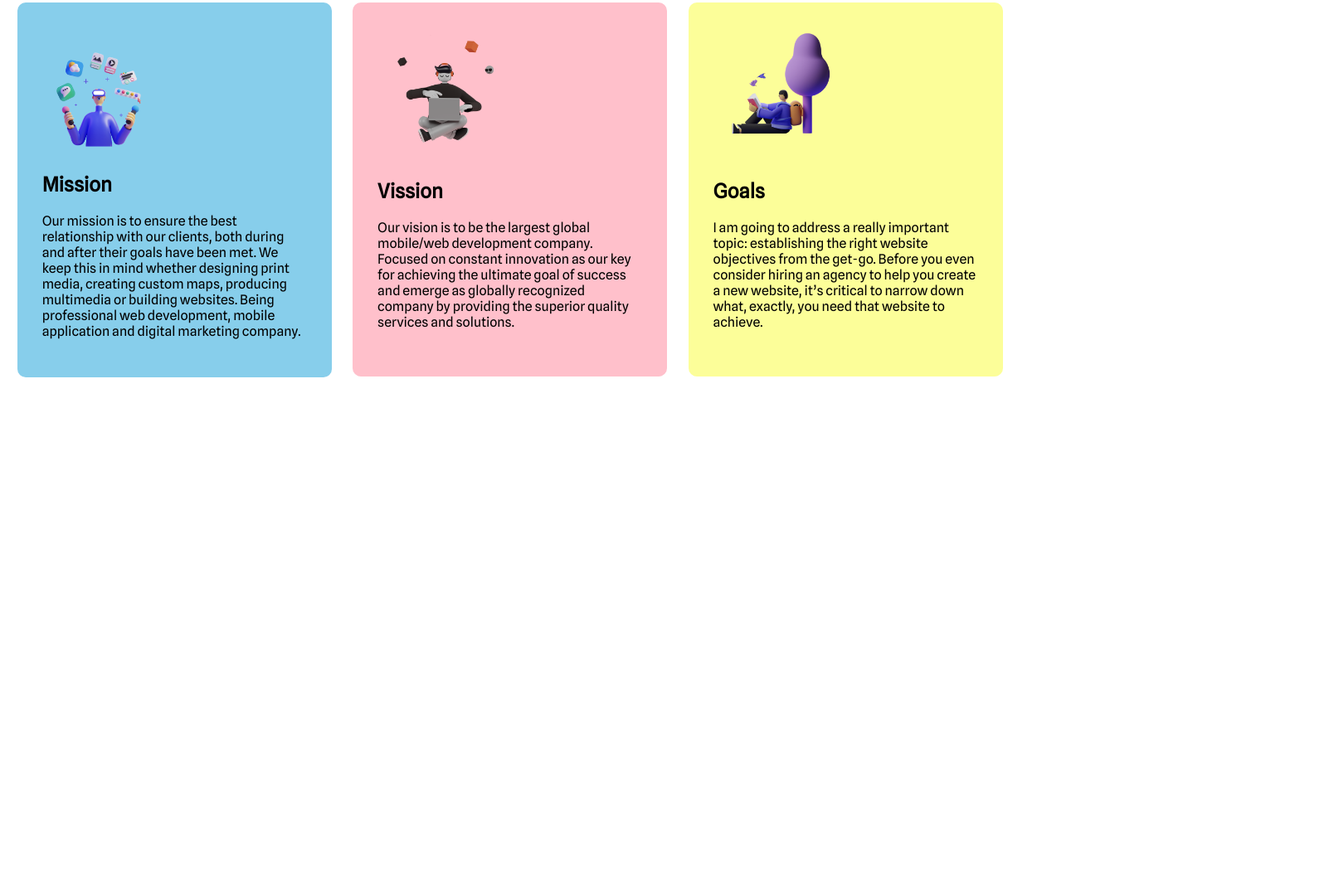
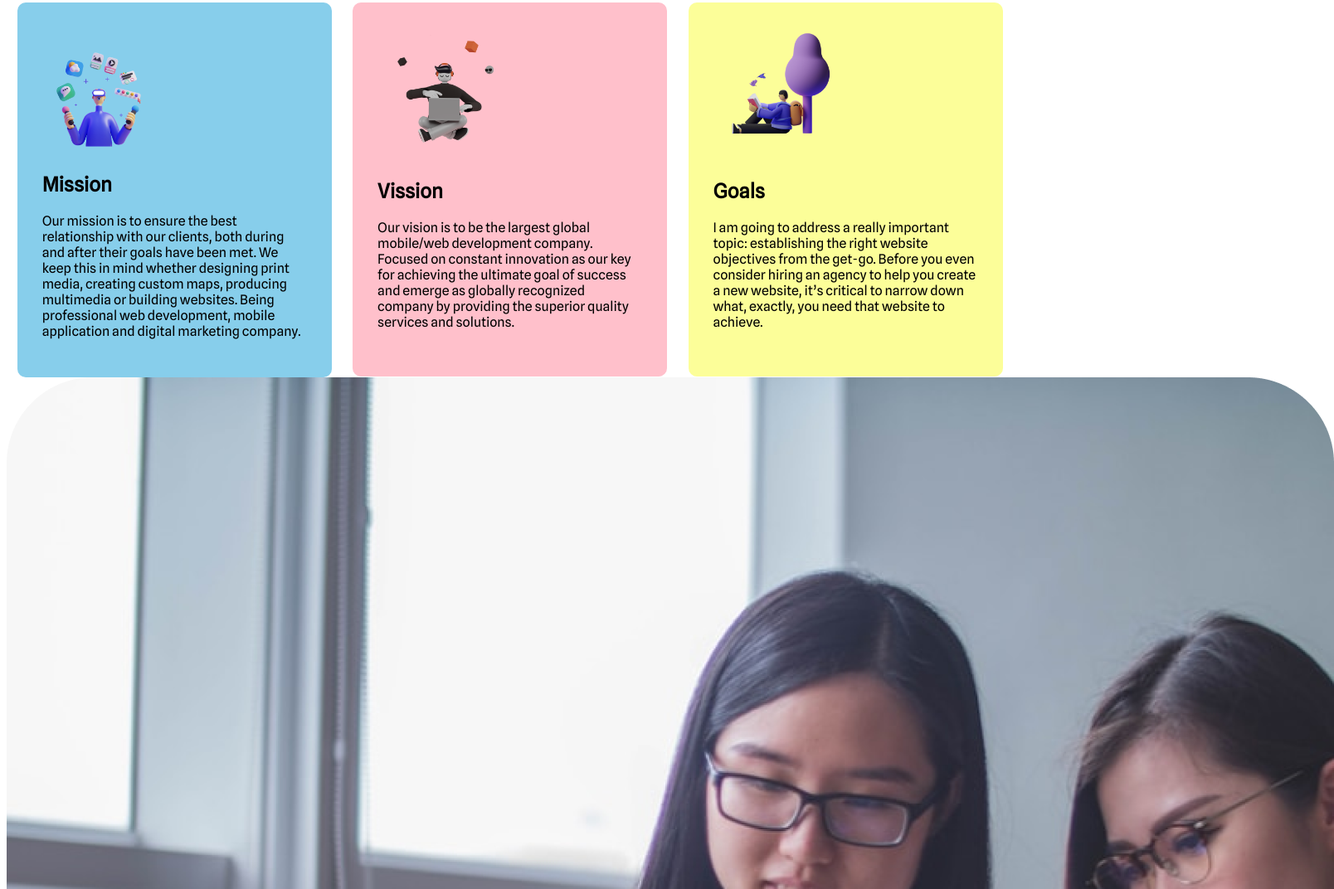
Before and after one commit to zarinsharmin/Mission-2022, a plain HTML site: page index.html in a window 1280 px wide. Shown: the part 564-1636 px from the top of the page at 83% size, 1608 px wide, since content can reach past the window. Before the commit the page ends 1027 px from the top, so only its background shows below. Drawn offline with Linux system fonts and the light colour scheme; a web font is replaced by a local one.

Commit message:
adding image

```diff
--- a/index.html
+++ b/index.html
@@ -72,7 +72,7 @@
     </section>
     <section>
         <div>
-
+            <img src="images/coding.png" alt="">
         </div>
     </section>
 
```
